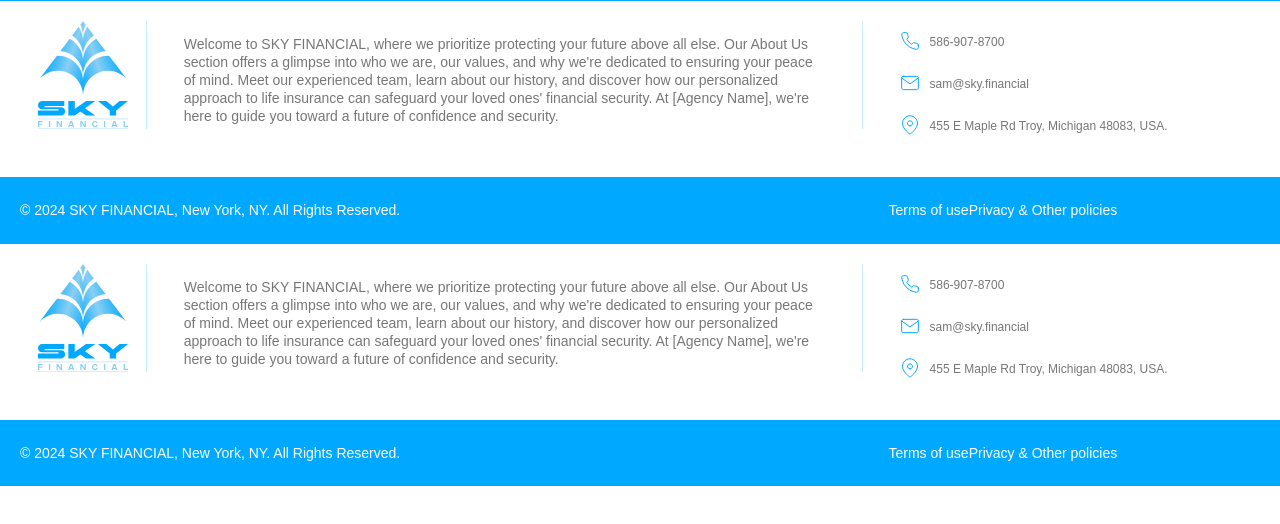
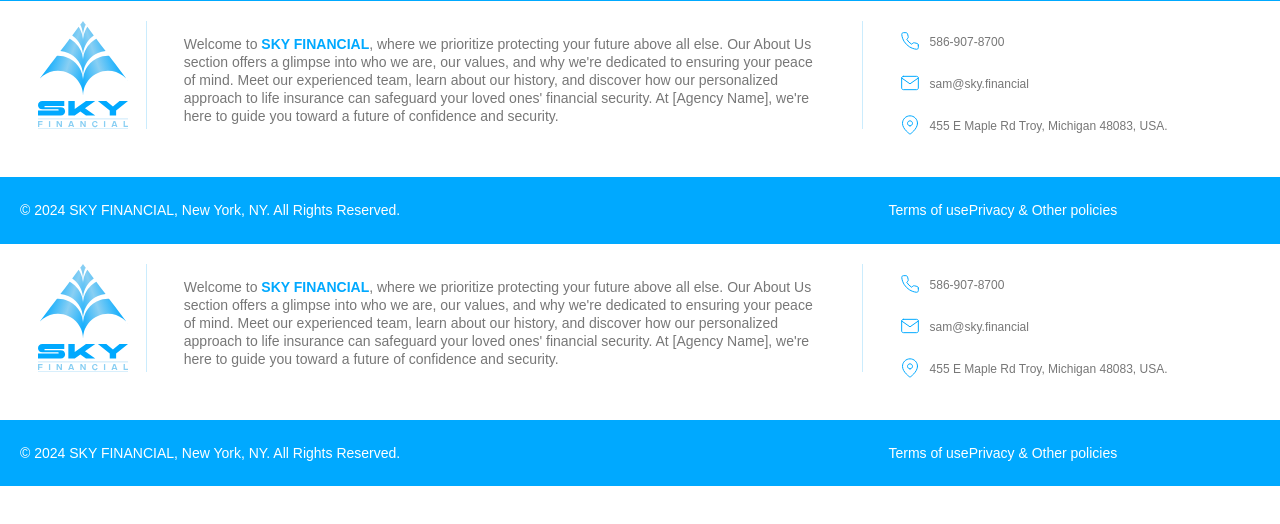
Before and after one commit to tmwgc-firm/skylife-mono, a Next.js app: page /Footer in a window 1280 px wide. Shown: the top 524 px of the page. Built offline with nearby package versions, Linux system fonts and the light colour scheme.

Commit message:
fix: adds text decorations

```diff
--- a/app/Footer/page.tsx
+++ b/app/Footer/page.tsx
@@ -11,7 +11,7 @@ export default function Footerpage() {
           <span className={styles.mobilefoot}><Image src={'/mobilefoot.svg'} alt="logo" height={40} width={190} /></span>
           <span className={styles.footerline}></span>
 
-          <p>Welcome to SKY FINANCIAL, where we prioritize protecting your future above all else. Our About Us section offers a glimpse into who we are, our values, and why we&apos;re dedicated to ensuring your peace of mind. Meet our experienced team, learn about our history, and discover how our personalized approach to life insurance can safeguard your loved ones&apos; financial security. At [Agency Name], we&apos;re here to guide you toward a future of confidence and security.</p>
+          <p>Welcome to <span className={styles.inline}>SKY FINANCIAL</span>, where we prioritize protecting your future above all else. Our About Us section offers a glimpse into who we are, our values, and why we&apos;re dedicated to ensuring your peace of mind. Meet our experienced team, learn about our history, and discover how our personalized approach to life insurance can safeguard your loved ones&apos; financial security. At [Agency Name], we&apos;re here to guide you toward a future of confidence and security.</p>
 
           <span className={styles.footerline}></span>
 
--- a/app/Privacy/page.tsx
+++ b/app/Privacy/page.tsx
@@ -8,7 +8,7 @@ export default function page() {
             <Headerpage />
             <div className={styles.privacy}>
                 <div className={styles.minihead}>
-                    <p><span className={styles.dot}><Link href='/'>Home  </Link></span>&gt;   Privacy policy</p>
+                    <p><Link href='/' className={styles.dot}>Home  </Link> &gt;   Privacy policy</p>
 
 
                     <h2>Privacy & Other policies<span className={styles.dot}>.</span></h2>
--- a/app/Sections/page.tsx
+++ b/app/Sections/page.tsx
@@ -78,7 +78,7 @@ export default function Sections() {
     <div>
       <div className={styles.secondsection}>
         <div className={styles.aboutus}>
-        <motion.div
+         <motion.div
             className={styles.Animation}
             key={currentImage}
             initial={{ opacity: 0 }}
@@ -181,9 +181,9 @@ export default function Sections() {
       <div className={styles.thirdsection}>
         <div className={styles.getstarted}>
 
-          <p className={styles.specialheading}>GET STARTED TODAY</p>
+          <p className={styles.specialheading1}>GET STARTED TODAY</p>
 
-          <h2>Ready to take the next step towards financial security?</h2>
+          <h2>Ready to take the next step towards financial security<span className={styles.dot}>?</span></h2>
 
           <p>Contact <span className={styles.inline}>SKY FINANCIAL</span> today to schedule a consultation with one of our experienced agents. We&apos;re here to answer your questions, address your concerns, and help you find the perfect insurance solutions for your needs.</p>
 
```
